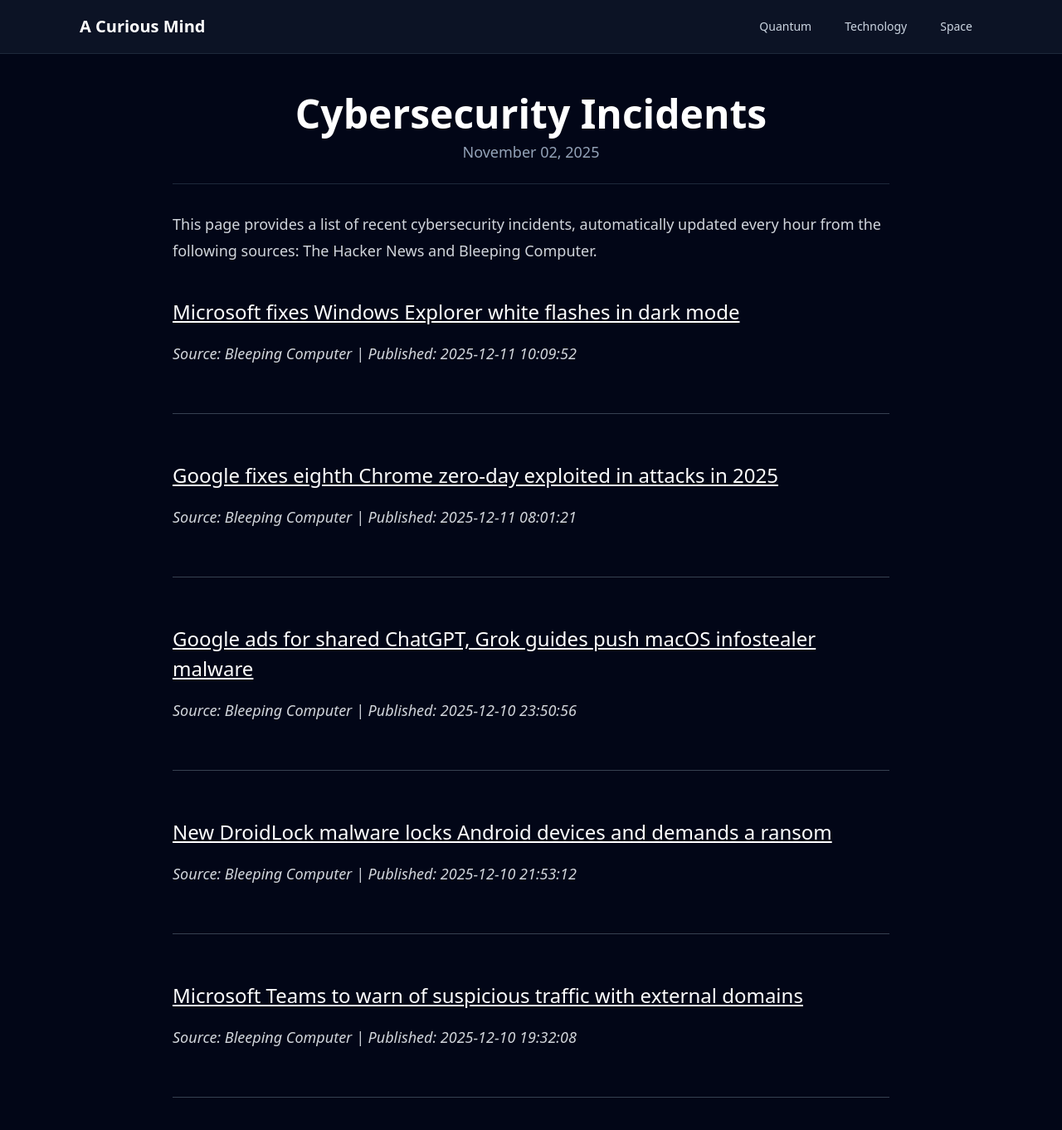
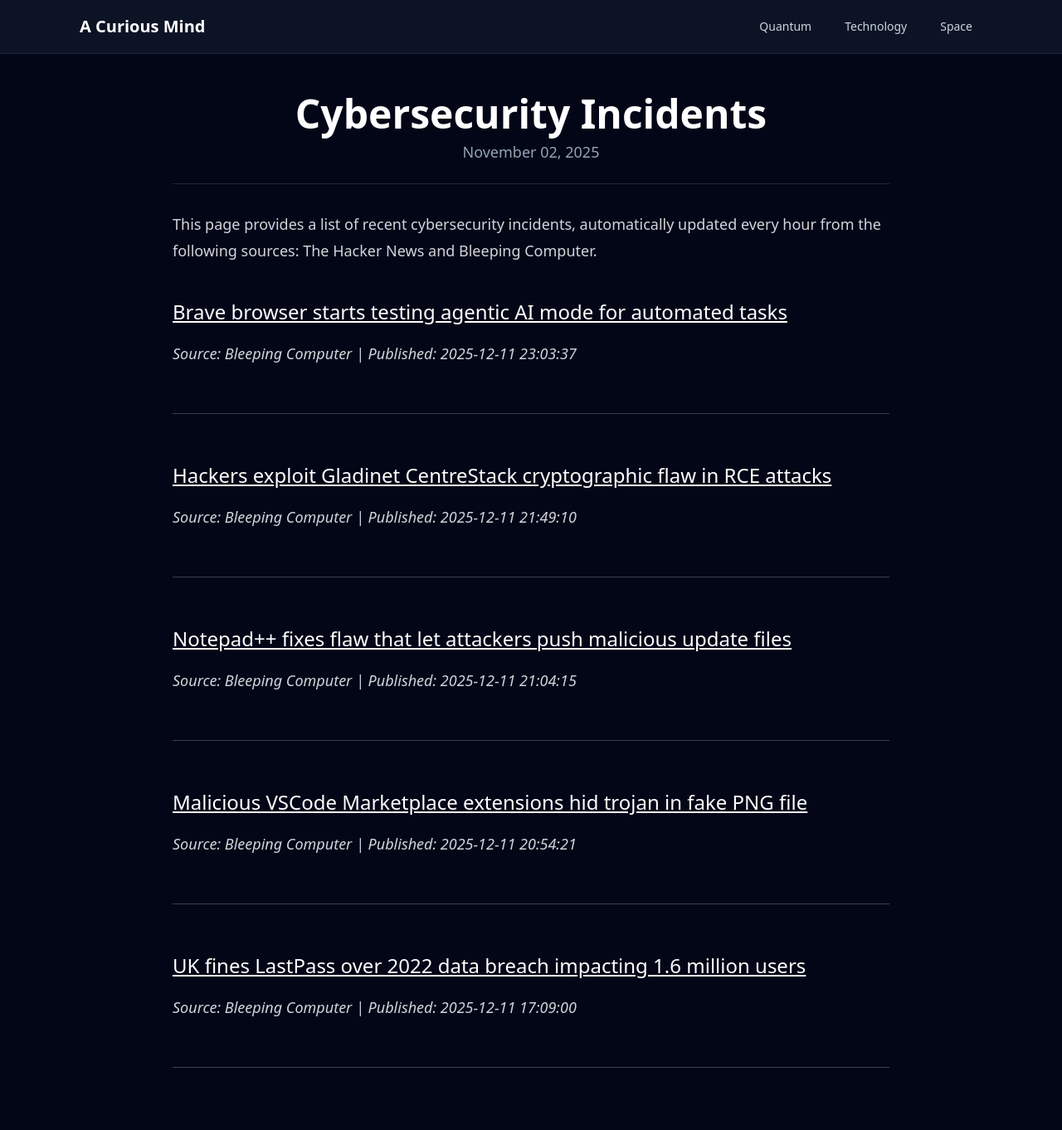
Before and after one commit to onehl7/onehl7.github.io, a Jekyll site: the page built from _posts/2025-11-02-cybersecurity-incidents.md, in a window 1280 px wide and 1400 px high. Shown: the top 1362 px of the window at 83% size. Built offline with Jekyll 4.4.1, drawn with Linux system fonts in a browser that asks for light colours; nearby versions of some CDN libraries.

Commit message:
Update news data

```diff
--- a/_data/news.json
+++ b/_data/news.json
@@ -1,32 +1,32 @@
 [
   {
     "source": "Bleeping Computer",
-    "title": "Microsoft fixes Windows Explorer white flashes in dark mode",
-    "link": "https://www.bleepingcomputer.com/news/microsoft/microsoft-fixes-windows-explorer-white-flashes-in-dark-mode/",
-    "published": "2025-12-11 10:09:52"
+    "title": "Brave browser starts testing agentic AI mode for automated tasks",
+    "link": "https://www.bleepingcomputer.com/news/artificial-intelligence/brave-browser-starts-testing-agentic-ai-mode-for-automated-tasks/",
+    "published": "2025-12-11 23:03:37"
   },
   {
     "source": "Bleeping Computer",
-    "title": "Google fixes eighth Chrome zero-day exploited in attacks in 2025",
-    "link": "https://www.bleepingcomputer.com/news/security/google-fixes-eighth-chrome-zero-day-exploited-in-attacks-in-2025/",
-    "published": "2025-12-11 08:01:21"
+    "title": "Hackers exploit Gladinet CentreStack cryptographic flaw in RCE attacks",
+    "link": "https://www.bleepingcomputer.com/news/security/hackers-exploit-gladinet-centrestack-cryptographic-flaw-in-rce-attacks/",
+    "published": "2025-12-11 21:49:10"
   },
   {
     "source": "Bleeping Computer",
-    "title": "Google ads for shared ChatGPT, Grok guides push macOS infostealer malware",
-    "link": "https://www.bleepingcomputer.com/news/security/google-ads-for-shared-chatgpt-grok-guides-push-macos-infostealer-malware/",
-    "published": "2025-12-10 23:50:56"
+    "title": "Notepad++ fixes flaw that let attackers push malicious update files",
+    "link": "https://www.bleepingcomputer.com/news/security/notepad-plus-plus-fixes-flaw-that-let-attackers-push-malicious-update-files/",
+    "published": "2025-12-11 21:04:15"
   },
   {
     "source": "Bleeping Computer",
-    "title": "New DroidLock malware locks Android devices and demands a ransom",
-    "link": "https://www.bleepingcomputer.com/news/security/new-droidlock-malware-locks-android-devices-and-demands-a-ransom/",
-    "published": "2025-12-10 21:53:12"
+    "title": "Malicious VSCode Marketplace extensions hid trojan in fake PNG file",
+    "link": "https://www.bleepingcomputer.com/news/security/malicious-vscode-marketplace-extensions-hid-trojan-in-fake-png-file/",
+    "published": "2025-12-11 20:54:21"
   },
   {
     "source": "Bleeping Computer",
-    "title": "Microsoft Teams to warn of suspicious traffic with external domains",
-    "link": "https://www.bleepingcomputer.com/news/security/microsoft-teams-to-warn-of-suspicious-traffic-with-external-domains/",
-    "published": "2025-12-10 19:32:08"
+    "title": "UK fines LastPass over 2022 data breach impacting 1.6 million users",
+    "link": "https://www.bleepingcomputer.com/news/security/uk-fines-lastpass-over-2022-data-breach-impacting-16-million-users/",
+    "published": "2025-12-11 17:09:00"
   }
 ]
```
